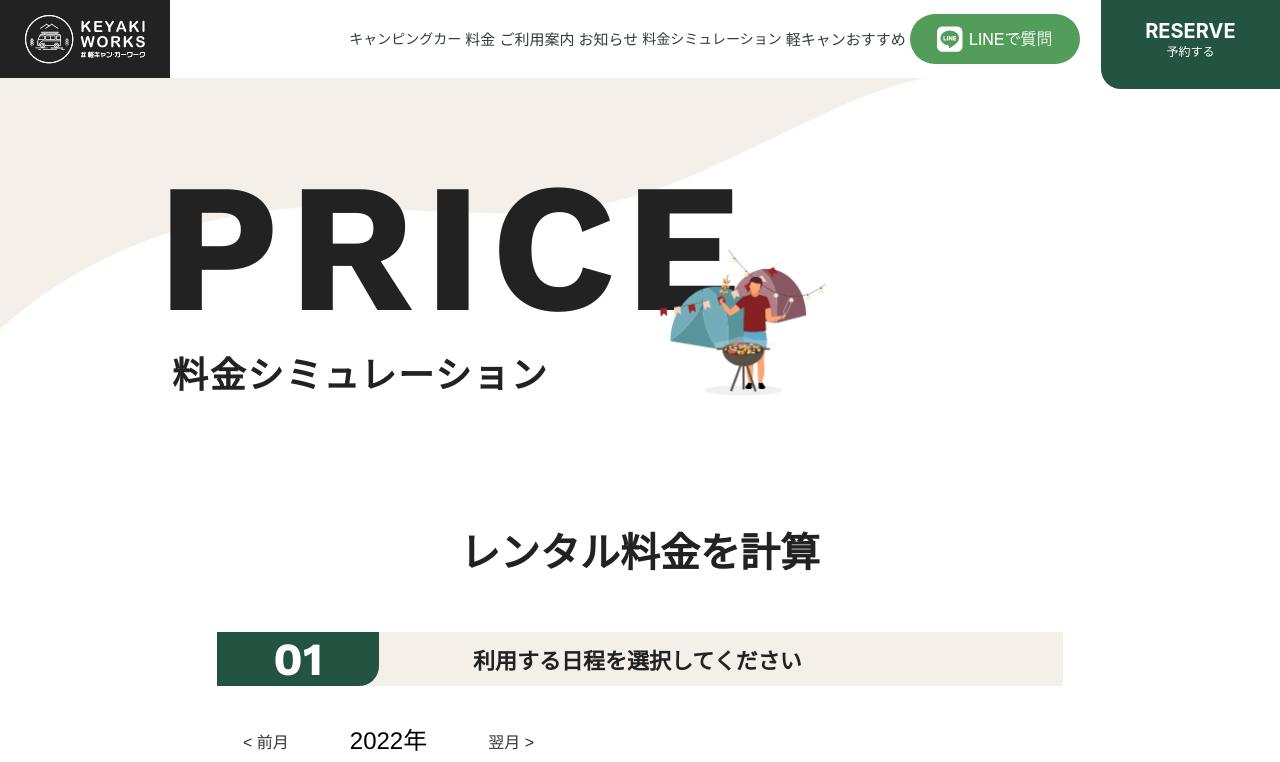
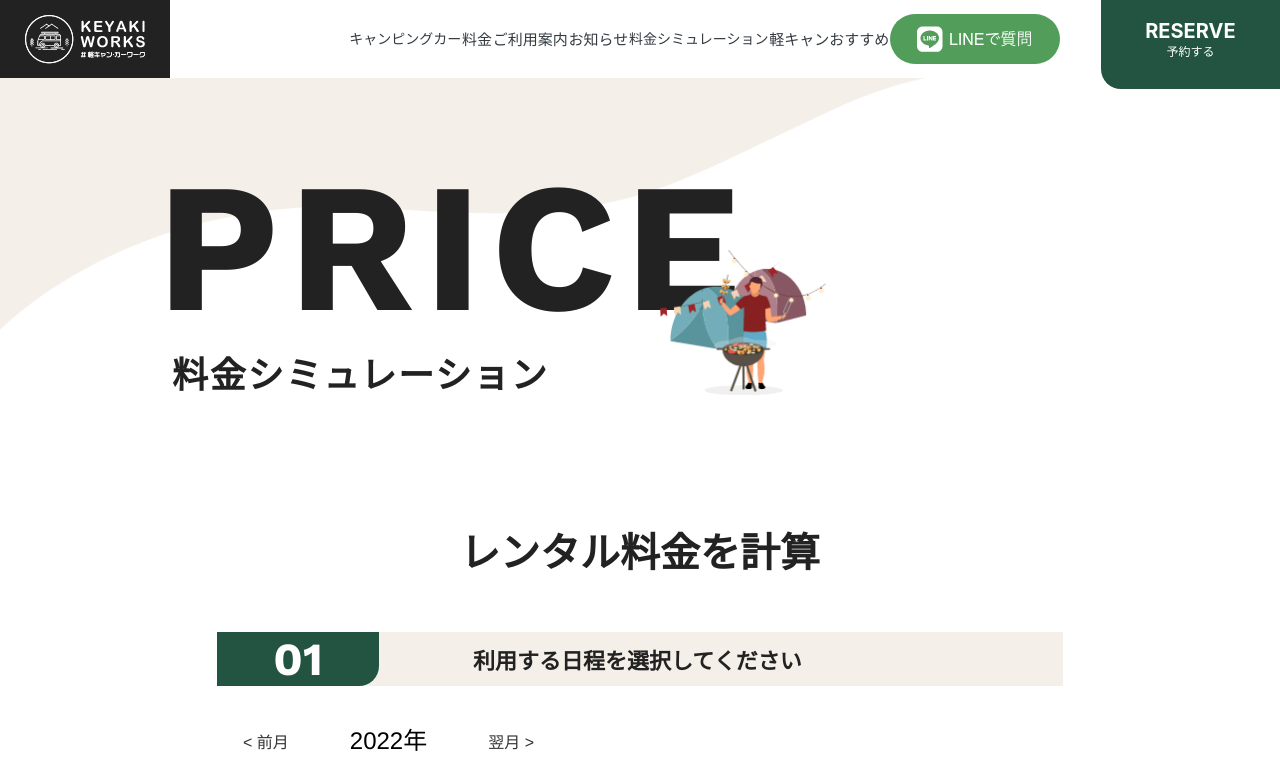
Before and after one commit to thorota/keikyan-price, a React (Create React App) app in the folder keikyan-app/: page / in a window 1280 px wide. Shown: the top 762 px of the page. Built offline with nearby package versions, Linux system fonts and the light colour scheme.

Commit message:
ヘッダーのレイアウト調整

```diff
--- a/keikyan-app/public/css/App.css
+++ b/keikyan-app/public/css/App.css
@@ -20,7 +20,7 @@ header .pc-header {
 
 header .pc-header .header__list {
   width: calc(100% - 170px - 14vw);
-  padding: 0 200px 0 0;
+  padding: 0 220px 0 0;
   max-width: 1250px;
   display: -webkit-box;
   display: -ms-flexbox;
--- a/keikyan-app/public/css/main.css
+++ b/keikyan-app/public/css/main.css
@@ -339,7 +339,7 @@ header .pc-header {
 
 header .pc-header .header__list {
   width: calc(100% - 170px - 14vw);
-  padding: 0 200px 0 0;
+  padding: 0 220px 0 0;
   max-width: 1250px;
   display: -webkit-box;
   display: -ms-flexbox;
--- a/keikyan-app/src/scss/App.scss
+++ b/keikyan-app/src/scss/App.scss
@@ -14,7 +14,7 @@ header{
     .header{
       &__list{
         width: calc(100% - 170px - 14vw);
-        padding: 0 200px 0 0;
+        padding: 0 220px 0 0;
         max-width: 1250px;
         display: flex;
         justify-content: space-between;
```
Also changed, not shown: 2 other files (tests, documents, lock files or other folders).
